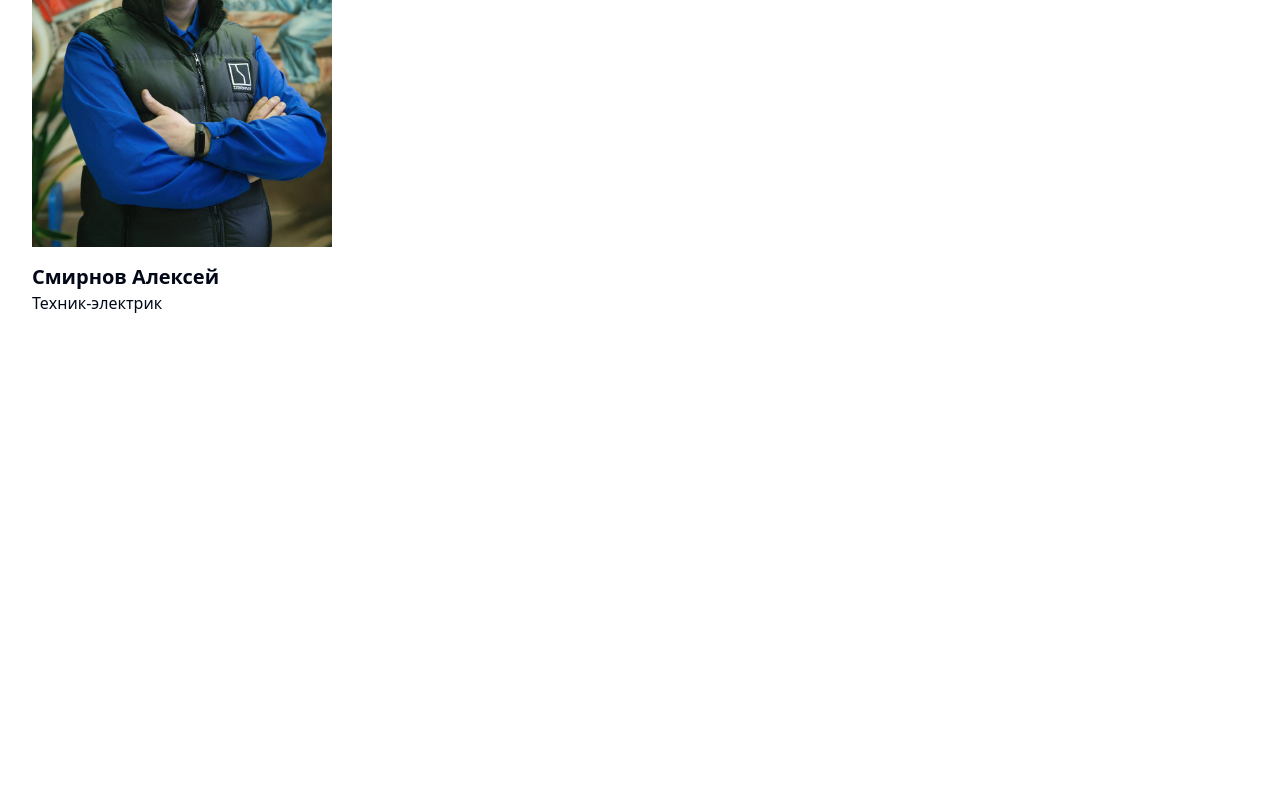
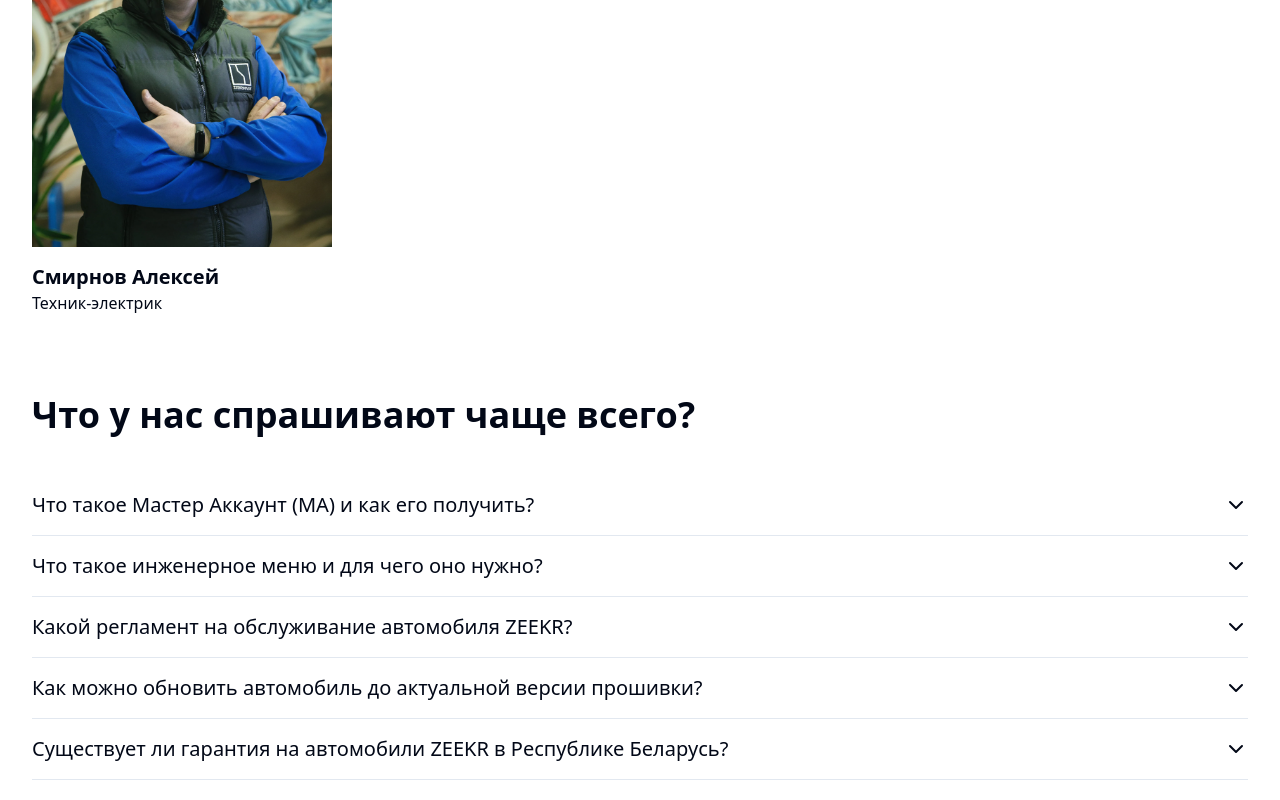
Before and after one commit to Ibrohim229/electrovolt, a React (Vite) app: page / in a window 1280 px wide. Shown: the part 8451-9251 px from the top of the page. Before the commit the page ends 8846 px from the top, so only its background shows below. Built offline with nearby package versions, Linux system fonts and the light colour scheme.

Commit message:
Added questions section

```diff
--- a/package.json
+++ b/package.json
@@ -10,6 +10,7 @@
     "preview": "vite preview"
   },
   "dependencies": {
+    "@radix-ui/react-accordion": "^1.2.0",
     "@radix-ui/react-dialog": "^1.1.1",
     "@radix-ui/react-slider": "^1.2.0",
     "@radix-ui/react-slot": "^1.1.0",
--- a/src/App.tsx
+++ b/src/App.tsx
@@ -1,6 +1,7 @@
 import About from "./components/About";
 import Hero from "./components/Hero";
 import Navbar from "./components/Navbar";
+import Questions from "./components/Questions";
 import Repair from "./components/Repair";
 import Services from "./components/Services";
 import Stats from "./components/Stats";
@@ -18,6 +19,7 @@
       <About />
       <Tools />
       <Team />
+      <Questions />
     </main>
   );
 };
--- /dev/null
+++ b/src/components/Questions.tsx
@@ -0,0 +1,82 @@
+import {
+  Accordion,
+  AccordionContent,
+  AccordionItem,
+  AccordionTrigger,
+} from "@/components/ui/accordion";
+
+const Questions = () => {
+  return (
+    <section className="px-8 pb-20 flex flex-col gap-10">
+      <h1 className="text-4xl font-semibold">
+        Что у нас спрашивают чаще всего?
+      </h1>
+      <Accordion type="single" collapsible>
+        <AccordionItem value="item-1">
+          <AccordionTrigger className="text-xl flex gap-8 text-left">
+            Что такое Мастер Аккаунт (МА) и как его получить?
+          </AccordionTrigger>
+          <AccordionContent className="text-lg">
+            Мастер Аккаунт получает первый владелец на свой китайский номер
+            телефона при покупке автомобиля ZEEKR у дилера в Китае. Наличие
+            Мастер Аккаунта позволяет управлять автомобилем с расширенными
+            функциями в мобильном приложении ZEEKR. Владелец МА может передать
+            следующему владельцу ТОЛЬКО Фэмили Аккаунт (ФА). Это аккаунт с
+            ограниченными возможностями использования.
+          </AccordionContent>
+        </AccordionItem>
+
+        <AccordionItem value="item-2">
+          <AccordionTrigger className="text-xl flex gap-8 text-left">
+            Что такое инженерное меню и для чего оно нужно?
+          </AccordionTrigger>
+          <AccordionContent className="text-lg">
+            Инженерное меню (меню отладки) — это открытый доступ к программному
+            обеспечению автомобиля ZEEKR. Открытие инженерного меню позволяет
+            устанавливать на автомобиль ZEEKR русский язык, различные
+            приложения, заменить часовой пояс и т. д.
+          </AccordionContent>
+        </AccordionItem>
+
+        <AccordionItem value="item-3">
+          <AccordionTrigger className="text-xl flex gap-8 text-left">
+            Какой регламент на обслуживание автомобиля ZEEKR?
+          </AccordionTrigger>
+          <AccordionContent className="text-lg">
+            Обслуживание автомобиля ZEEKR согласно рекомендаций завода
+            изготовителя зависит от конкретной модели. Например, ZEEKR 001 ТО-0
+            — сделать до 5000 км, ТО-1 — 20000 км, ТО-2 — 40000 км, и каждые
+            последующие 20000 км. Также рекомендуем на пробеге 3 000 км и
+            последующие 10 000 км проверять или производить замену масла в
+            редукторах автомобилей ZEEKR.
+          </AccordionContent>
+        </AccordionItem>
+
+        <AccordionItem value="item-4">
+          <AccordionTrigger className="text-xl flex gap-8 text-left">
+            Как можно обновить автомобиль до актуальной версии прошивки?
+          </AccordionTrigger>
+          <AccordionContent className="text-lg">
+            Существует два способа: 1. Осуществляется при помощи дилерского
+            оборудования. 2. «По воздуху» при использовании Интернета в самом
+            автомобиле.
+          </AccordionContent>
+        </AccordionItem>
+
+        <AccordionItem value="item-5">
+          <AccordionTrigger className="text-xl flex gap-8 text-left">
+            Существует ли гарантия на автомобили ZEEKR в Республике Беларусь?
+          </AccordionTrigger>
+          <AccordionContent className="text-lg">
+            На сегодняшний день на территории РБ гарантия на автомобили ZEEKR не
+            осуществляется в связи с отсутствием официального дилера ZEEKR. В
+            связи с этим некоторые компании-поставщики предлагают гарантию на
+            автомобили от своего юридического лица.
+          </AccordionContent>
+        </AccordionItem>
+      </Accordion>
+    </section>
+  );
+};
+
+export default Questions;
--- /dev/null
+++ b/src/components/ui/accordion.tsx
@@ -0,0 +1,56 @@
+import * as React from "react";
+import * as AccordionPrimitive from "@radix-ui/react-accordion";
+import { ChevronDown } from "lucide-react";
+
+import { cn } from "@/lib/utils";
+
+const Accordion = AccordionPrimitive.Root;
+
+const AccordionItem = React.forwardRef<
+  React.ElementRef<typeof AccordionPrimitive.Item>,
+  React.ComponentPropsWithoutRef<typeof AccordionPrimitive.Item>
+>(({ className, ...props }, ref) => (
+  <AccordionPrimitive.Item
+    ref={ref}
+    className={cn("border-b", className)}
+    {...props}
+  />
+));
+AccordionItem.displayName = "AccordionItem";
+
+const AccordionTrigger = React.forwardRef<
+  React.ElementRef<typeof AccordionPrimitive.Trigger>,
+  React.ComponentPropsWithoutRef<typeof AccordionPrimitive.Trigger>
+>(({ className, children, ...props }, ref) => (
+  <AccordionPrimitive.Header className="flex">
+    <AccordionPrimitive.Trigger
+      ref={ref}
+      className={cn(
+        "flex flex-1 items-center justify-between py-4 font-medium transition-all hover:underline [&[data-state=open]>svg]:rotate-180",
+        className
+      )}
+      {...props}
+    >
+      {children}
+      <ChevronDown className="h-6 w-6 shrink-0 transition-transform duration-200" />
+    </AccordionPrimitive.Trigger>
+  </AccordionPrimitive.Header>
+));
+AccordionTrigger.displayName = AccordionPrimitive.Trigger.displayName;
+
+const AccordionContent = React.forwardRef<
+  React.ElementRef<typeof AccordionPrimitive.Content>,
+  React.ComponentPropsWithoutRef<typeof AccordionPrimitive.Content>
+>(({ className, children, ...props }, ref) => (
+  <AccordionPrimitive.Content
+    ref={ref}
+    className="overflow-hidden text-sm transition-all data-[state=closed]:animate-accordion-up data-[state=open]:animate-accordion-down"
+    {...props}
+  >
+    <div className={cn("pb-4 pt-0", className)}>{children}</div>
+  </AccordionPrimitive.Content>
+));
+
+AccordionContent.displayName = AccordionPrimitive.Content.displayName;
+
+export { Accordion, AccordionItem, AccordionTrigger, AccordionContent };
--- a/tailwind.config.js
+++ b/tailwind.config.js
@@ -10,68 +10,94 @@
   prefix: "",
   theme: {
   	container: {
-      center: true,
-      padding: "2rem",
+  		center: 'true',
+  		padding: '2rem',
   		screens: {
-        "2xl": "1400px",
-      },
+  			'2xl': '1400px'
+  		}
   	},
   	extend: {
   		colors: {
-        border: "hsl(var(--border))",
-        input: "hsl(var(--input))",
-        ring: "hsl(var(--ring))",
-        background: "hsl(var(--background))",
-        foreground: "hsl(var(--foreground))",
+  			border: 'hsl(var(--border))',
+  			input: 'hsl(var(--input))',
+  			ring: 'hsl(var(--ring))',
+  			background: 'hsl(var(--background))',
+  			foreground: 'hsl(var(--foreground))',
   			primary: {
-          DEFAULT: "hsl(var(--primary))",
-          foreground: "hsl(var(--primary-foreground))",
+  				DEFAULT: 'hsl(var(--primary))',
+  				foreground: 'hsl(var(--primary-foreground))'
   			},
   			secondary: {
-          DEFAULT: "hsl(var(--secondary))",
-          foreground: "hsl(var(--secondary-foreground))",
+  				DEFAULT: 'hsl(var(--secondary))',
+  				foreground: 'hsl(var(--secondary-foreground))'
   			},
   			destructive: {
-          DEFAULT: "hsl(var(--destructive))",
-          foreground: "hsl(var(--destructive-foreground))",
+  				DEFAULT: 'hsl(var(--destructive))',
+  				foreground: 'hsl(var(--destructive-foreground))'
   			},
   			muted: {
-          DEFAULT: "hsl(var(--muted))",
-          foreground: "hsl(var(--muted-foreground))",
+  				DEFAULT: 'hsl(var(--muted))',
+  				foreground: 'hsl(var(--muted-foreground))'
   			},
   			accent: {
-          DEFAULT: "hsl(var(--accent))",
-          foreground: "hsl(var(--accent-foreground))",
+  				DEFAULT: 'hsl(var(--accent))',
+  				foreground: 'hsl(var(--accent-foreground))'
   			},
   			popover: {
-          DEFAULT: "hsl(var(--popover))",
-          foreground: "hsl(var(--popover-foreground))",
+  				DEFAULT: 'hsl(var(--popover))',
+  				foreground: 'hsl(var(--popover-foreground))'
   			},
   			card: {
-          DEFAULT: "hsl(var(--card))",
-          foreground: "hsl(var(--card-foreground))",
-        },
+  				DEFAULT: 'hsl(var(--card))',
+  				foreground: 'hsl(var(--card-foreground))'
+  			}
   		},
   		borderRadius: {
-        lg: "var(--radius)",
-        md: "calc(var(--radius) - 2px)",
-        sm: "calc(var(--radius) - 4px)",
+  			lg: 'var(--radius)',
+  			md: 'calc(var(--radius) - 2px)',
+  			sm: 'calc(var(--radius) - 4px)'
   		},
   		keyframes: {
-        "accordion-down": {
-          from: { height: "0" },
-          to: { height: "var(--radix-accordion-content-height)" },
+  			'accordion-down': {
+  				from: {
+  					height: '0'
   				},
-        "accordion-up": {
-          from: { height: "var(--radix-accordion-content-height)" },
-          to: { height: "0" },
+  				to: {
+  					height: 'var(--radix-accordion-content-height)'
+  				}
   			},
+  			'accordion-up': {
+  				from: {
+  					height: 'var(--radix-accordion-content-height)'
+  				},
+  				to: {
+  					height: '0'
+  				}
+  			},
+  			'accordion-down': {
+  				from: {
+  					height: '0'
+  				},
+  				to: {
+  					height: 'var(--radix-accordion-content-height)'
+  				}
+  			},
+  			'accordion-up': {
+  				from: {
+  					height: 'var(--radix-accordion-content-height)'
+  				},
+  				to: {
+  					height: '0'
+  				}
+  			}
   		},
   		animation: {
-        "accordion-down": "accordion-down 0.2s ease-out",
-        "accordion-up": "accordion-up 0.2s ease-out",
-      },
-    },
+  			'accordion-down': 'accordion-down 0.2s ease-out',
+  			'accordion-up': 'accordion-up 0.2s ease-out',
+  			'accordion-down': 'accordion-down 0.2s ease-out',
+  			'accordion-up': 'accordion-up 0.2s ease-out'
+  		}
+  	}
   },
   plugins: [require("tailwindcss-animate")],
 }
```
Also changed, not shown: 1 other file (tests, documents, lock files or other folders). Lines whose indentation alone changed are shown as unchanged.
